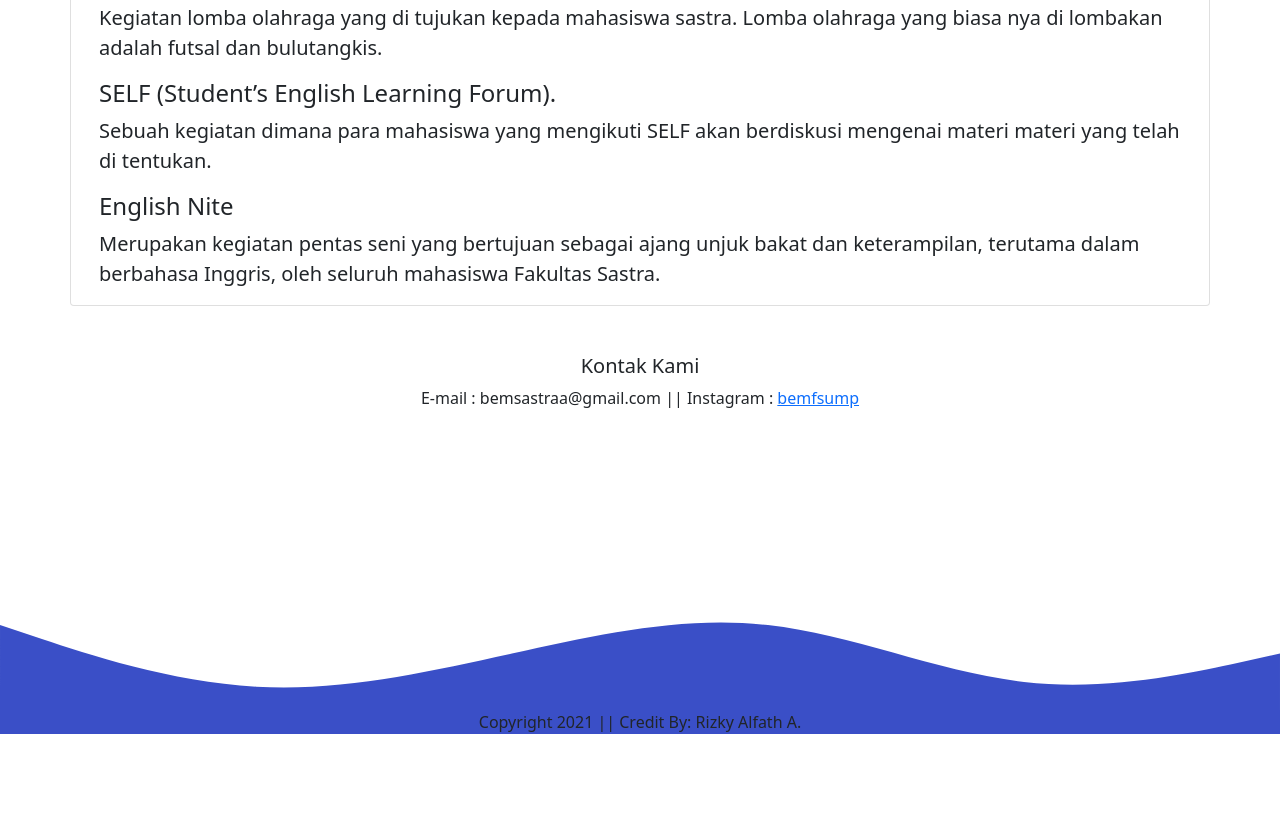
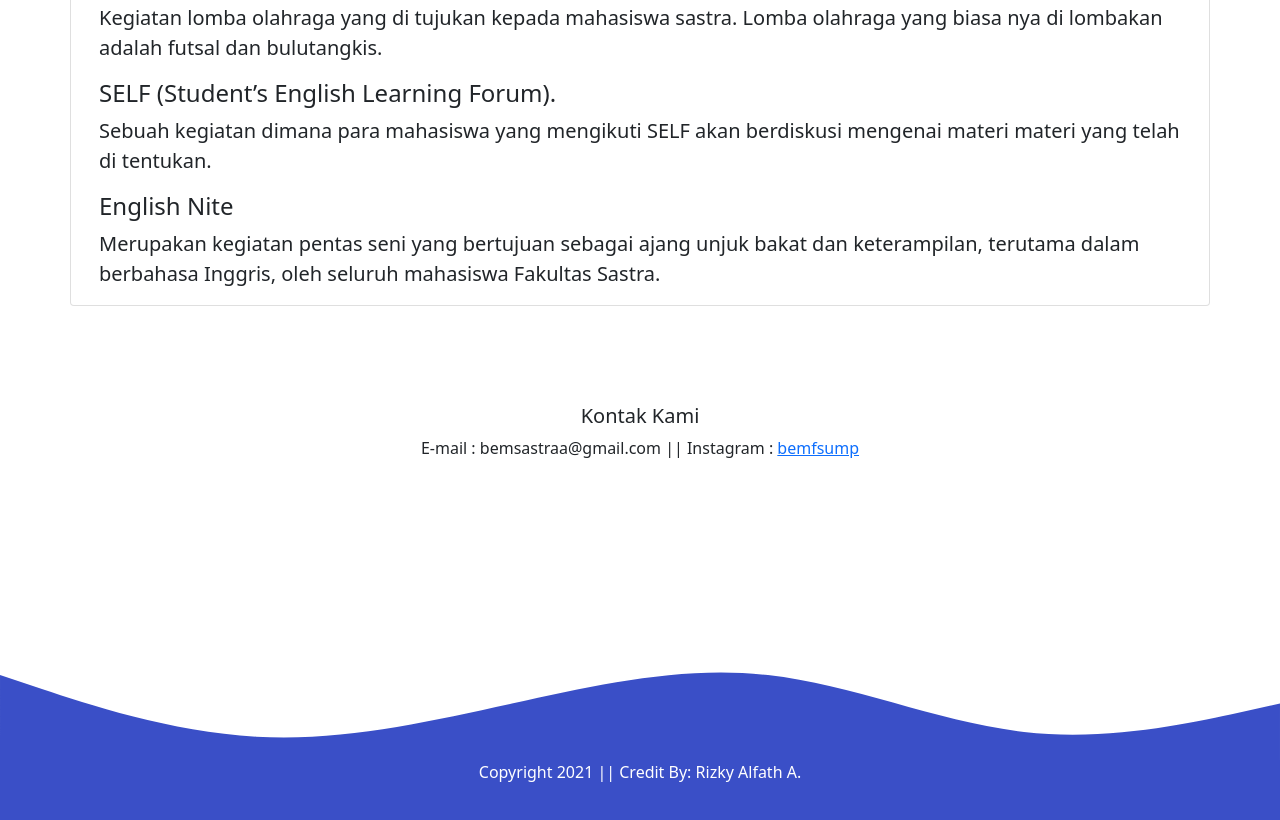
Before and after one commit to bemsastra/bemfsump.github.io, a plain HTML site: page index.html in a window 1280 px wide. Shown: the part 3570-4390 px from the top of the page. Before the commit the page ends 4320 px from the top, so only its background shows below. Drawn offline with nearby package versions, Linux system fonts and the light colour scheme; a web font is replaced by a local one.

Commit message:
perbaikan footer

```diff
--- a/style.css
+++ b/style.css
@@ -35,6 +35,12 @@ ul {
   padding-top: 60px;
 }
 
+.contact {
+  padding-top: 50px;
+}
+
 footer {
+  padding-bottom: 50px;
+  color: white;
   background-color: rgb(58, 79, 199);
 }
```
